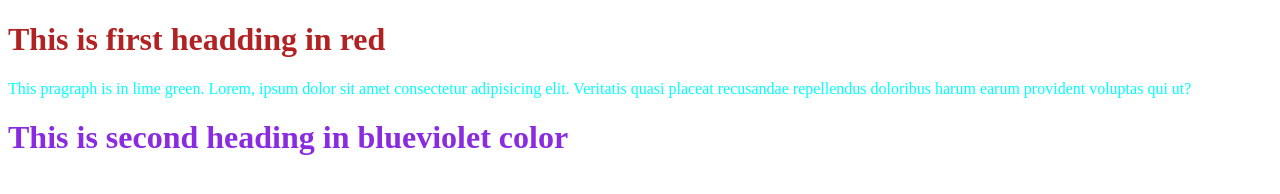
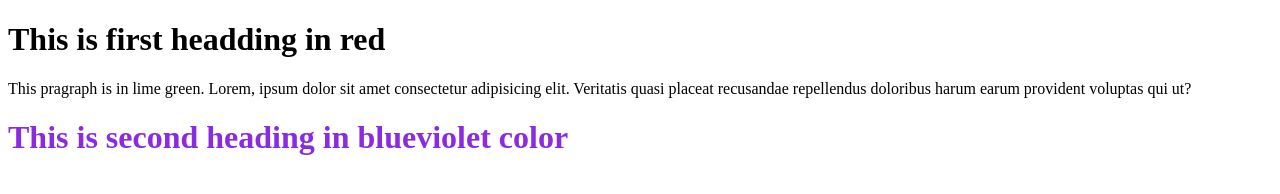
Before and after one commit to aqeebdesai/CSS, a plain HTML site: page Index.html in a window 1280 px wide. Drawn offline with Linux system fonts and the light colour scheme.

Commit message:
comments in css file

```diff
--- a/Index.html
+++ b/Index.html
@@ -4,16 +4,8 @@
     <meta charset="UTF-8">
     <meta name="viewport" content="width=device-width, initial-scale=1.0">
     <title>External Styling</title>
-    <!--In real life external styling only used not internal or external-->
-    <!-- To link/include css style sheet with the html we use link tag-->
     <link rel="stylesheet" href="index.css">
-    <style>
-        h1{color:firebrick;}
-        p{color:aqua;}
-    </style>
-
-<!--In this example we are making use of styling techniches and trying to undestand the prorities of each read conclusion in the end after executing-->
-
+    <!-- even though css file is included yet it is ineffective because its commented-->
 </head>
 <body>
     <h1>This is first headding in red</h1>
@@ -21,12 +13,3 @@
     <h1 style="color:blueviolet;">This is second heading in blueviolet color</h1>
 </body>
 </html>
-
-
-<!--In index.css file we have declared colurs as red and lime green but the color showing in the brower are firebrick(brownish) and aqua. and even the color of the 2nd heading is also not aqua its bluevoilet
-
-    Conclusion:
-    It means inline has the highest priority then internal styling then external styling.
-    Note:Inline styling is not used as it is unproffessional as well as It mixes up the html code with the css code.
-
--->
--- a/index.css
+++ b/index.css
@@ -1,3 +1,4 @@
-/* No need to use style tag in css file /star stat/ is used for commnenting */
+/*
 h1{color:red;}
 p{color:limegreen;}
+*/    /* This is how we comment in css files*/
```
